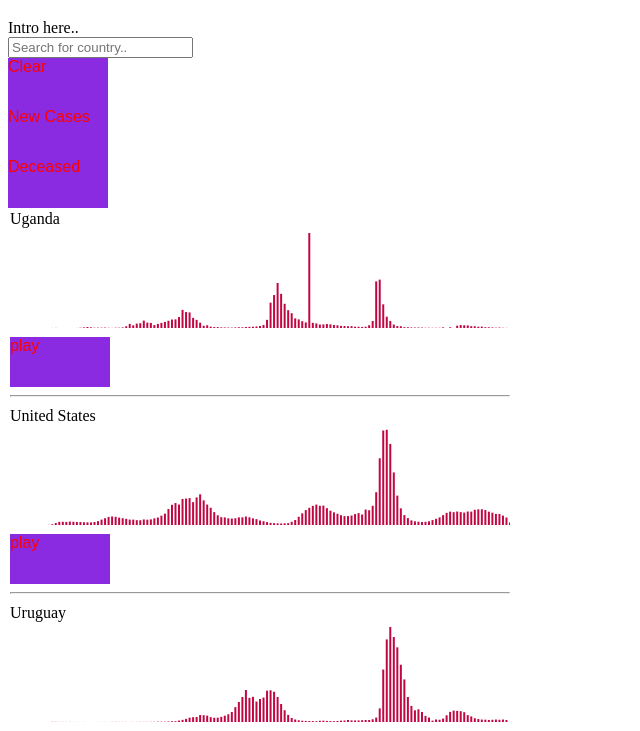
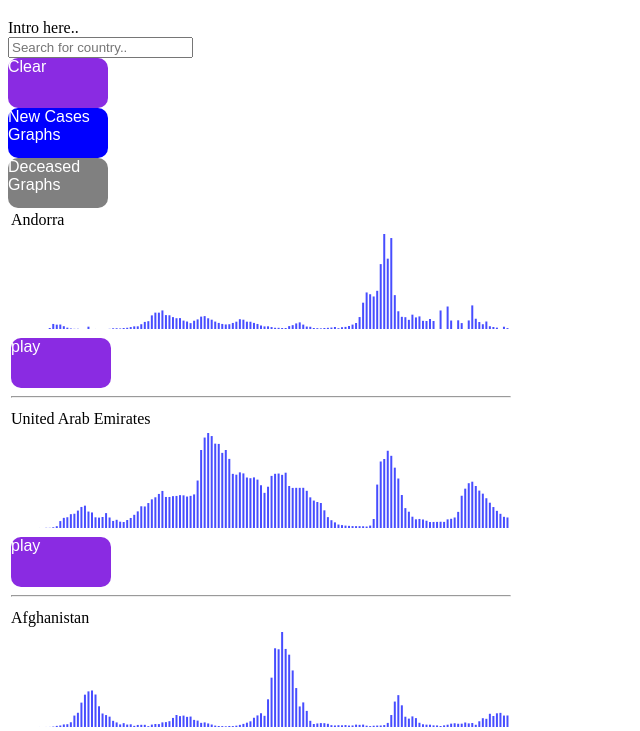
Before and after one commit to ChiKonstantin/pandemic-beat, a React app: page / in a window 1280 px wide. Shown: the part 61-792 px from the top of the page, without its empty margins (0-640 px from the left). Built offline with nearby package versions, Linux system fonts and the light colour scheme.

Commit message:
all functionality is done

```diff
--- a/client/components/MainPage.js
+++ b/client/components/MainPage.js
@@ -69,23 +69,27 @@ export default function MainPage() {
 	// 	return arr;
 	// }
 
-	function generateGraph(countryCode) {
-		const c = document.getElementById(`${countryCode}_chart_plot`);
+	function generateGraph(countryCode, data, type) {
+		const c = document.getElementById(`${countryCode}_chart_${type}`);
 		var ctx = c.getContext('2d');
-		const casesDataArr = newCasesData.filter(
+		const casesDataArr = data.filter(
 			(elem) => elem.countryCode === countryCode
 		)[0].casesArr;
-		console.log('CASES DATA ARR ', casesDataArr);
+		let strokeStyle = '';
+		if (type === 'new_cases') {
+			strokeStyle = '#474DFF';
+		} else {
+			strokeStyle = '#29121E';
+		}
 		const casesMax = Math.max(...casesDataArr);
 		const scaleFactor =
 			Math.round(((canvasH - canvasPadding) / casesMax) * 1000000) / 1000000;
 		const spacing = canvasW / casesDataArr.length;
-		console.log('CASES MAX, SCALE FACTOR', casesMax, scaleFactor);
 		for (let i = 0; i < casesDataArr.length; i++) {
 			const topOffset = canvasH - casesDataArr[i] * scaleFactor;
 			const leftOffset = spacing * (i + 1);
 			ctx.beginPath();
-			ctx.strokeStyle = '#C10742';
+			ctx.strokeStyle = strokeStyle;
 			ctx.lineWidth = '2';
 			ctx.moveTo(leftOffset, canvasH);
 			ctx.lineTo(leftOffset, topOffset);
@@ -141,7 +145,8 @@ export default function MainPage() {
 		// let chartArr = [];
 		for (let i = 0; i < countriesArr.length; i++) {
 			// chartArr[i] = generateChart(countriesArr[i]);
-			generateGraph(countriesArr[i]);
+			generateGraph(countriesArr[i], newCasesData, 'new_cases');
+			generateGraph(countriesArr[i], deceasedData, 'deceased');
 		}
 		// return () => {
 		// 	for (let i = 0; i < countriesArr.length; i++) {
@@ -176,6 +181,34 @@ export default function MainPage() {
 		// console.log('**********', searchInput);
 		searchCountry();
 	}
+
+	function showGraphs(type) {
+		let newCasesButton = document.getElementById('new_cases_button');
+		let deceasedButton = document.getElementById('deceased_button');
+		newCasesButton.style.backgroundColor = 'blue';
+		deceasedButton.style.backgroundColor = 'grey';
+		let newCasesDisplay = '';
+		let deceasedDisplay = 'none';
+		if (type === 'deceased') {
+			newCasesDisplay = 'none';
+			deceasedDisplay = '';
+			newCasesButton.style.backgroundColor = 'grey';
+			deceasedButton.style.backgroundColor = 'blue';
+		}
+		let newCasesGraphs = document.getElementsByClassName('new_cases_graphs');
+		let deceasedGraphs = document.getElementsByClassName('deceased_graphs');
+
+		const graphsCount = Math.max(newCasesGraphs.length, deceasedGraphs.length);
+		for (let i = 0; i < graphsCount; i++) {
+			if (newCasesGraphs[i]) {
+				newCasesGraphs[i].style.display = newCasesDisplay;
+			}
+
+			if (deceasedGraphs[i]) {
+				deceasedGraphs[i].style.display = deceasedDisplay;
+			}
+		}
+	}
 	return (
 		<div>
 			<h1>Pandemic Beat</h1>
@@ -190,8 +223,26 @@ export default function MainPage() {
 			<div className='button-div' onClick={clearSearch}>
 				Clear
 			</div>
-			<div className='button-div'>New Cases</div>
-			<div className='button-div'>Deceased</div>
+			<div
+				id='new_cases_button'
+				className='button-div'
+				style={{ backgroundColor: 'blue' }}
+				onClick={() => {
+					showGraphs('new_cases');
+				}}
+			>
+				New Cases Graphs
+			</div>
+			<div
+				id='deceased_button'
+				className='button-div'
+				style={{ backgroundColor: 'grey' }}
+				onClick={() => {
+					showGraphs('deceased');
+				}}
+			>
+				Deceased Graphs
+			</div>
 			{/* <div>USA!!!</div>
 			<audio
 				id='US'
@@ -201,22 +252,31 @@ export default function MainPage() {
 			<table id='countries_table'>
 				{countriesArr.map((countryCode) => (
 					<tr>
-						{/* <td> */}
+						<td>
 							<div className='country_name_divs'>
 								{returnCountryName(countryCode)}
 							</div>
 
 							{/* <canvas id={`${countryCode}_chart`}></canvas> */}
+							<div className='new_cases_graphs'>
 								<canvas
-							id={`${countryCode}_chart_plot`}
+									id={`${countryCode}_chart_new_cases`}
 									width={canvasW}
 									height={canvasH}
-							className='graph'
 								></canvas>
-						<Player country={countryCode} />
+								<Player country={countryCode} type={'new_cases'} />
+							</div>
+							<div className='deceased_graphs' style={{ display: 'none' }}>
+								<canvas
+									id={`${countryCode}_chart_deceased`}
+									width={canvasW}
+									height={canvasH}
+								></canvas>
+								<Player country={countryCode} type={'new_deceased'} />
+							</div>
 
 							<hr />
-						{/* </td> */}
+						</td>
 					</tr>
 				))}
 			</table>
--- a/client/components/Player.js
+++ b/client/components/Player.js
@@ -1,9 +1,14 @@
 import React, { useState } from 'react';
 
 export default function Player(props) {
-	const { country } = props;
+	const { country, type } = props;
 	const [playStatus, setPlayStatus] = useState({});
 	const [runnerDivName, setRunnerDiv] = useState('runner-div');
+
+	let fileEnding = '';
+	if (type === 'new_deceased') {
+		fileEnding = '_deceased';
+	}
 
 	function setPlay(event) {
 		const countryCode = event.target.id.slice(0, 2);
@@ -32,7 +37,7 @@ export default function Player(props) {
 	}
 	function playAudio(event) {
 		const country = event.target.id;
-		const countryAudio = document.getElementById(`${country}_audio`);
+		const countryAudio = document.getElementById(`${country}_audio_${type}`);
 		if (!countryAudio.paused) {
 			countryAudio.pause();
 			countryAudio.currentTime = 0;
@@ -45,8 +50,8 @@ export default function Player(props) {
 		<>
 			<div className={runnerDivName}></div>
 			<audio
-				id={`${country}_audio`}
-				src={`https://storage.googleapis.com/pandemic_beat_wavs/sound_files_new_cases/${country}_pandemic_beat.wav`}
+				id={`${country}_audio_${type}`}
+				src={`https://storage.googleapis.com/pandemic_beat_wavs/sound_files_${type}/${country}_pandemic_beat${fileEnding}.wav`}
 				onEnded={setPlay}
 				onPause={setPlay}
 				onPlay={setStop}
--- a/client/countries.js
+++ b/client/countries.js
@@ -1,235 +1,235 @@
 export const countriesArr = [
-	// 'AD',
-	// 'AE',
-	// 'AF',
-	// 'AG',
-	// 'AI',
-	// 'AL',
-	// 'AM',
-	// 'AO',
-	// 'AR',
-	// 'AS',
-	// 'AT',
-	// 'AU',
-	// 'AW',
-	// 'AZ',
-	// 'BA',
-	// 'BB',
-	// 'BD',
-	// 'BE',
-	// 'BF',
-	// 'BG',
-	// 'BH',
-	// 'BI',
-	// 'BJ',
-	// 'BM',
-	// 'BN',
-	// 'BO',
-	// 'BR',
-	// 'BS',
-	// 'BT',
-	// 'BW',
-	// 'BY',
-	// 'BZ',
-	// 'CA',
-	// 'CD',
-	// 'CF',
-	// 'CG',
-	// 'CH',
-	// 'CI',
-	// 'CK',
-	// 'CL',
-	// 'CM',
-	// 'CN',
-	// 'CO',
-	// 'CR',
-	// 'CU',
-	// 'CV',
-	// 'CW',
-	// 'CY',
-	// 'CZ',
-	// 'DE',
-	// 'DJ',
-	// 'DK',
-	// 'DM',
-	// 'DO',
-	// 'DZ',
-	// 'EC',
-	// 'EE',
-	// 'EG',
-	// 'EH',
-	// 'ER',
-	// 'ES',
-	// 'ET',
-	// 'FI',
-	// 'FJ',
-	// 'FK',
-	// 'FM',
-	// 'FO',
-	// 'FR',
-	// 'GA',
-	// 'GB',
-	// 'GD',
-	// 'GE',
-	// 'GF',
-	// 'GG',
-	// 'GH',
-	// 'GI',
-	// 'GL',
-	// 'GM',
-	// 'GN',
-	// 'GQ',
-	// 'GR',
-	// 'GT',
-	// 'GU',
-	// 'GW',
-	// 'GY',
-	// 'HK',
-	// 'HN',
-	// 'HR',
-	// 'HT',
-	// 'HU',
-	// 'ID',
-	// 'IE',
-	// 'IL',
-	// 'IM',
-	// 'IN',
-	// 'IQ',
-	// 'IR',
-	// 'IS',
-	// 'IT',
-	// 'JE',
-	// 'JM',
-	// 'JO',
-	// 'JP',
-	// 'KE',
-	// 'KG',
-	// 'KH',
-	// 'KI',
-	// 'KM',
-	// 'KN',
-	// 'KP',
-	// 'KR',
-	// 'KW',
-	// 'KY',
-	// 'KZ',
-	// 'LA',
-	// 'LB',
-	// 'LC',
-	// 'LI',
-	// 'LK',
-	// 'LR',
-	// 'LS',
-	// 'LT',
-	// 'LU',
-	// 'LV',
-	// 'LY',
-	// 'MA',
-	// 'MC',
-	// 'MD',
-	// 'ME',
-	// 'MG',
-	// 'MH',
-	// 'MK',
-	// 'ML',
-	// 'MM',
-	// 'MN',
-	// 'MO',
-	// 'MP',
-	// 'MQ',
-	// 'MR',
-	// 'MS',
-	// 'MT',
-	// 'MU',
-	// 'MV',
-	// 'MW',
-	// 'MX',
-	// 'MY',
-	// 'MZ',
-	// 'NA',
-	// 'NC',
-	// 'NE',
-	// 'NG',
-	// 'NI',
-	// 'NL',
-	// 'NO',
-	// 'NP',
-	// 'NR',
-	// 'NU',
-	// 'NZ',
-	// 'OM',
-	// 'PA',
-	// 'PE',
-	// 'PF',
-	// 'PG',
-	// 'PH',
-	// 'PK',
-	// 'PL',
-	// 'PN',
-	// 'PR',
-	// 'PS',
-	// 'PT',
-	// 'PW',
-	// 'PY',
-	// 'QA',
-	// 'RE',
-	// 'RO',
-	// 'RS',
-	// 'RU',
-	// 'RW',
-	// 'SA',
-	// 'SB',
-	// 'SC',
-	// 'SD',
-	// 'SE',
-	// 'SG',
-	// 'SH',
-	// 'SI',
-	// 'SK',
-	// 'SL',
-	// 'SM',
-	// 'SN',
-	// 'SO',
-	// 'SR',
-	// 'SS',
-	// 'ST',
-	// 'SV',
-	// 'SX',
-	// 'SY',
-	// 'SZ',
-	// 'TC',
-	// 'TD',
-	// 'TG',
-	// 'TH',
-	// 'TJ',
-	// 'TK',
-	// 'TL',
-	// 'TM',
-	// 'TN',
-	// 'TO',
-	// 'TR',
-	// 'TT',
-	// 'TV',
-	// 'TW',
-	// 'TZ',
-	// 'UA',
+	'AD',
+	'AE',
+	'AF',
+	'AG',
+	'AI',
+	'AL',
+	'AM',
+	'AO',
+	'AR',
+	'AS',
+	'AT',
+	'AU',
+	'AW',
+	'AZ',
+	'BA',
+	'BB',
+	'BD',
+	'BE',
+	'BF',
+	'BG',
+	'BH',
+	'BI',
+	'BJ',
+	'BM',
+	'BN',
+	'BO',
+	'BR',
+	'BS',
+	'BT',
+	'BW',
+	'BY',
+	'BZ',
+	'CA',
+	'CD',
+	'CF',
+	'CG',
+	'CH',
+	'CI',
+	'CK',
+	'CL',
+	'CM',
+	'CN',
+	'CO',
+	'CR',
+	'CU',
+	'CV',
+	'CW',
+	'CY',
+	'CZ',
+	'DE',
+	'DJ',
+	'DK',
+	'DM',
+	'DO',
+	'DZ',
+	'EC',
+	'EE',
+	'EG',
+	'EH',
+	'ER',
+	'ES',
+	'ET',
+	'FI',
+	'FJ',
+	'FK',
+	'FM',
+	'FO',
+	'FR',
+	'GA',
+	'GB',
+	'GD',
+	'GE',
+	'GF',
+	'GG',
+	'GH',
+	'GI',
+	'GL',
+	'GM',
+	'GN',
+	'GQ',
+	'GR',
+	'GT',
+	'GU',
+	'GW',
+	'GY',
+	'HK',
+	'HN',
+	'HR',
+	'HT',
+	'HU',
+	'ID',
+	'IE',
+	'IL',
+	'IM',
+	'IN',
+	'IQ',
+	'IR',
+	'IS',
+	'IT',
+	'JE',
+	'JM',
+	'JO',
+	'JP',
+	'KE',
+	'KG',
+	'KH',
+	'KI',
+	'KM',
+	'KN',
+	'KP',
+	'KR',
+	'KW',
+	'KY',
+	'KZ',
+	'LA',
+	'LB',
+	'LC',
+	'LI',
+	'LK',
+	'LR',
+	'LS',
+	'LT',
+	'LU',
+	'LV',
+	'LY',
+	'MA',
+	'MC',
+	'MD',
+	'ME',
+	'MG',
+	'MH',
+	'MK',
+	'ML',
+	'MM',
+	'MN',
+	'MO',
+	'MP',
+	'MQ',
+	'MR',
+	'MS',
+	'MT',
+	'MU',
+	'MV',
+	'MW',
+	'MX',
+	'MY',
+	'MZ',
+	'NA',
+	'NC',
+	'NE',
+	'NG',
+	'NI',
+	'NL',
+	'NO',
+	'NP',
+	'NR',
+	'NU',
+	'NZ',
+	'OM',
+	'PA',
+	'PE',
+	'PF',
+	'PG',
+	'PH',
+	'PK',
+	'PL',
+	'PN',
+	'PR',
+	'PS',
+	'PT',
+	'PW',
+	'PY',
+	'QA',
+	'RE',
+	'RO',
+	'RS',
+	'RU',
+	'RW',
+	'SA',
+	'SB',
+	'SC',
+	'SD',
+	'SE',
+	'SG',
+	'SH',
+	'SI',
+	'SK',
+	'SL',
+	'SM',
+	'SN',
+	'SO',
+	'SR',
+	'SS',
+	'ST',
+	'SV',
+	'SX',
+	'SY',
+	'SZ',
+	'TC',
+	'TD',
+	'TG',
+	'TH',
+	'TJ',
+	'TK',
+	'TL',
+	'TM',
+	'TN',
+	'TO',
+	'TR',
+	'TT',
+	'TV',
+	'TW',
+	'TZ',
+	'UA',
 	'UG',
 	'US',
 	'UY',
 	'UZ',
-	// 'VA',
-	// 'VC',
-	// 'VE',
-	// 'VG',
-	// 'VI',
-	// 'VN',
-	// 'VU',
-	// 'WF',
-	// 'WS',
-	// 'XK',
-	// 'YE',
-	// 'YT',
-	// 'ZA',
-	// 'ZM',
-	// 'ZW',
+	'VA',
+	'VC',
+	'VE',
+	'VG',
+	'VI',
+	'VN',
+	'VU',
+	'WF',
+	'WS',
+	'XK',
+	'YE',
+	'YT',
+	'ZA',
+	'ZM',
+	'ZW',
 ];
--- a/public/style.css
+++ b/public/style.css
@@ -1,9 +1,10 @@
 .button-div {
 	background-color: blueviolet;
-	color: red;
+	color: white;
 	width: 100px;
 	height: 50px;
 	font-family: Arial, Helvetica, sans-serif;
+	border-radius: 10px;
 }
 
 .runner-div-animated {
@@ -30,8 +31,3 @@
 	width: 0px;
 	height: 5px;
 }
-
-.graph {
-	border-color: red;
-	border-width: 1px;
-}
```
Also changed, not shown: client/components/Graph.js (+33 -1 lines). Lines whose indentation alone changed are shown as unchanged.
